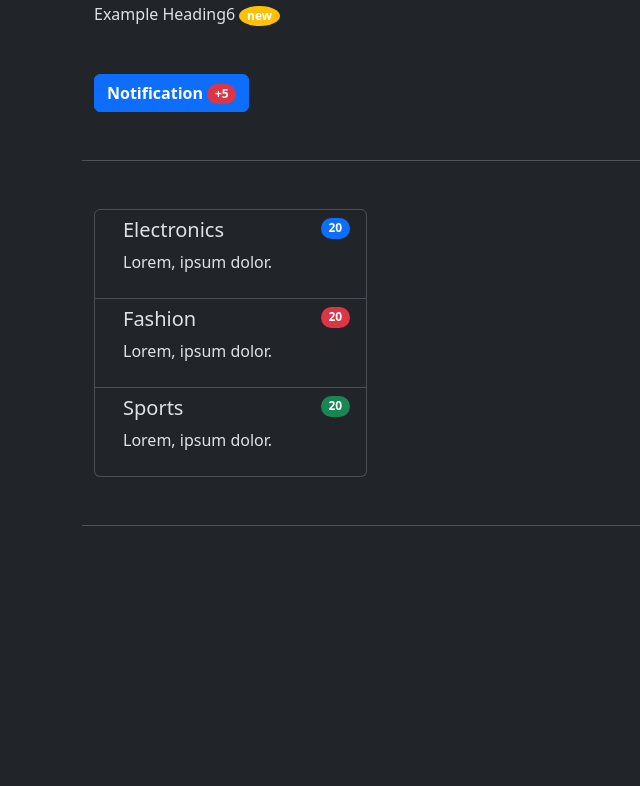
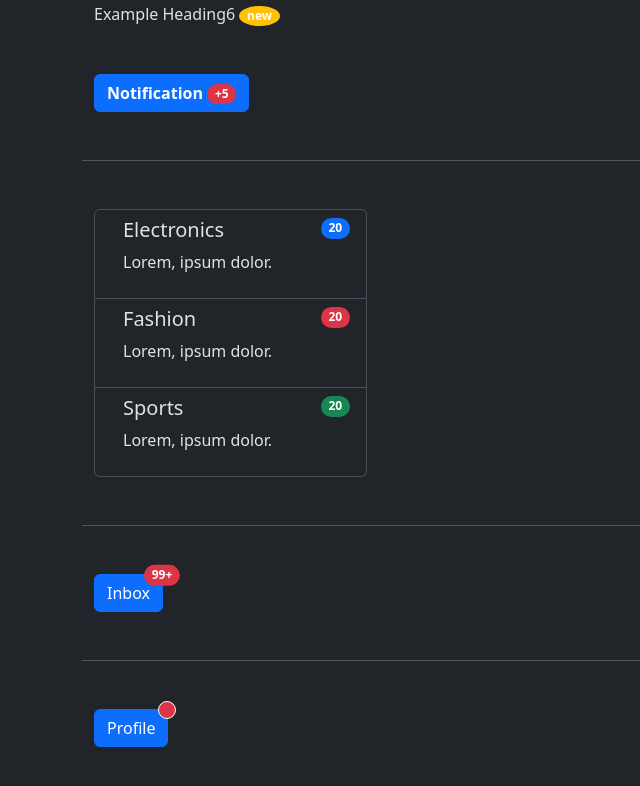
Before and after one commit to m7moudGadallah/Bootstrap-Sandbox, a plain HTML site: page playground/13-list-groups-badges.html in a window 1280 px wide. Shown: the part 1682-2468 px from the top of the page, without its empty margins (0-640 px from the left). Before the commit the page ends 2256 px from the top, so only its background shows below. Drawn offline with nearby package versions, Linux system fonts and the light colour scheme.

Commit message:
feat(playground): update 13-list-groups-badges.html

```diff
--- a/playground/13-list-groups-badges.html
+++ b/playground/13-list-groups-badges.html
@@ -151,6 +151,33 @@
           </li>
         </div>
       </div>
+
+      <hr class="my-5" />
+
+      <!-- Positioned Badge -->
+      <div class="container">
+        <button class="btn btn-primary position-relative">
+          Inbox
+          <span
+            class="badge text-bg-danger position-absolute top-0 start-100 translate-middle rounded-pill"
+            >99+</span
+          >
+          <span class="visually-hidden">Unread messages</span>
+        </button>
+      </div>
+
+      <hr class="my-5" />
+
+      <!-- Profile Alert Example -->
+      <div class="container">
+        <button class="btn btn-primary position-relative">
+          Profile
+          <span
+            class="badge text-bg-danger border border-white rounded-circle d-inline-block p-2 position-absolute top-0 start-100 translate-middle"
+          ></span>
+          <span class="visually-hidden">New alerts</span>
+        </button>
+      </div>
       <hr class="my-5" />
     </div>
     <script
```
